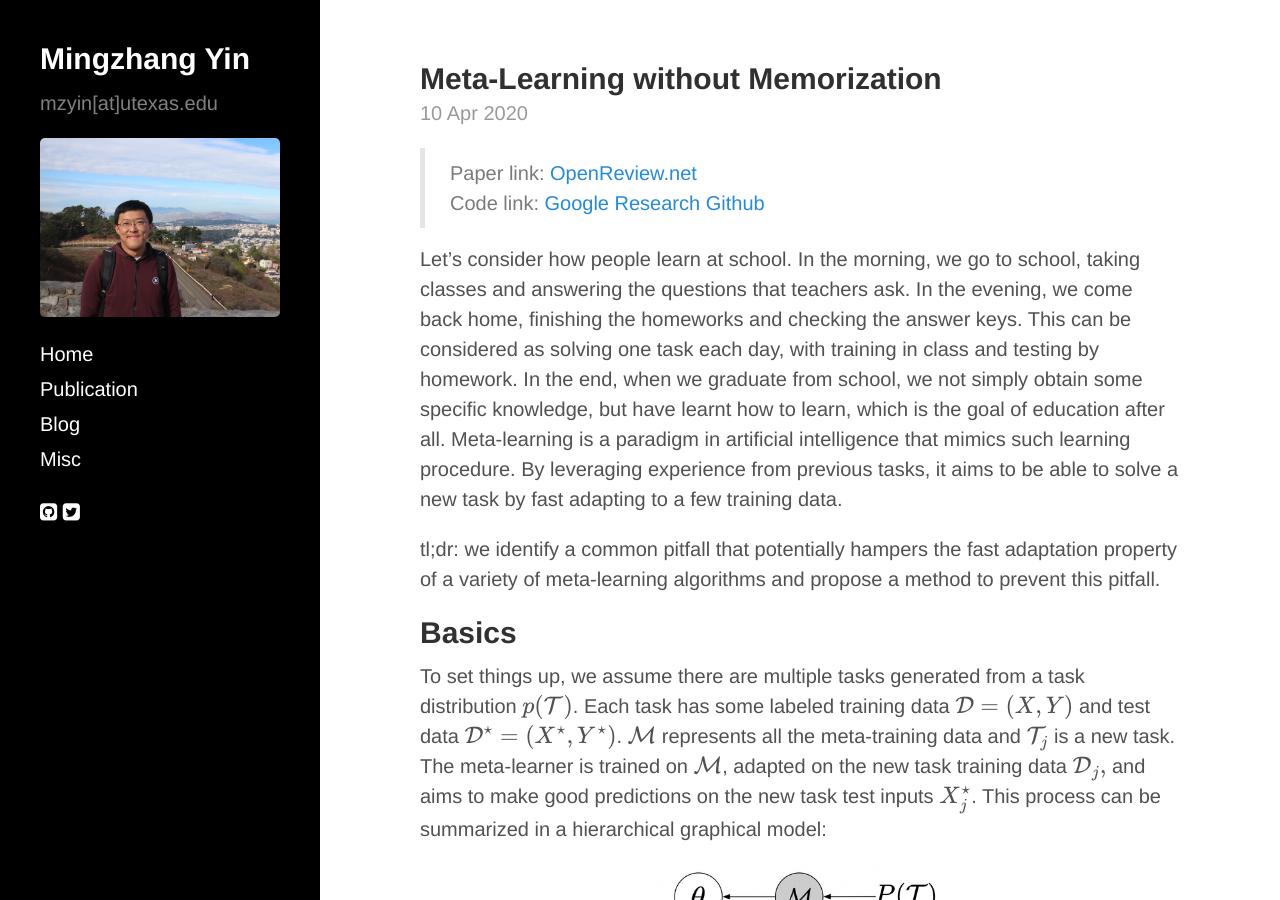
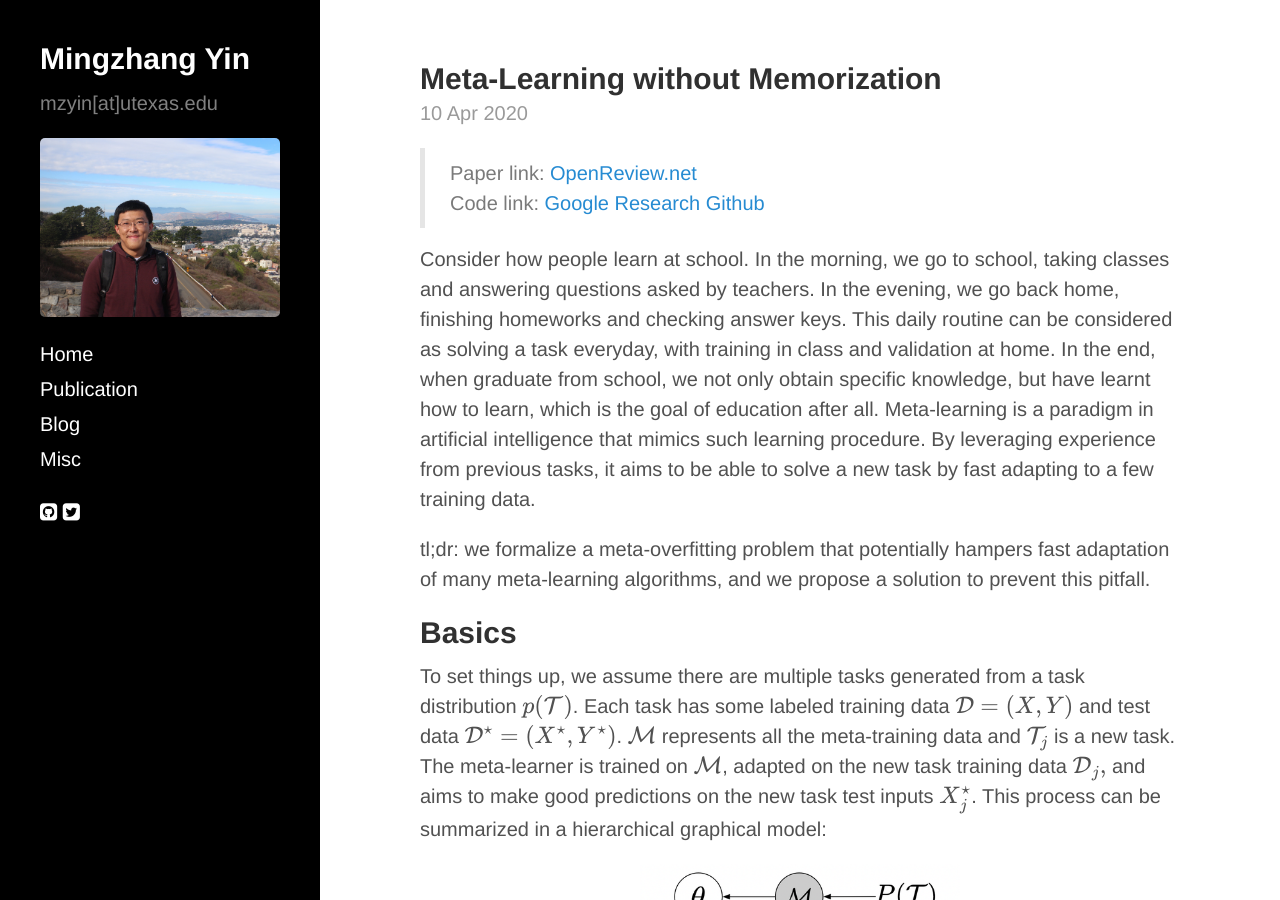
Before and after one commit to mingzhang-yin/mingzhang-yin.github.io, a Jekyll site: the page built from _posts/2020-04-10-Meta-learning-without-Memorization.md, in a window 1280 px wide and 900 px high. Built offline with Jekyll 4.4.1, drawn with Linux system fonts in a browser that asks for light colours; nearby versions of some CDN libraries; formulas are drawn with MathJax 3.

Commit message:
Update 2020-04-10-Meta-learning-without-Memorization.md

```diff
--- a/_posts/2020-04-10-Meta-learning-without-Memorization.md
+++ b/_posts/2020-04-10-Meta-learning-without-Memorization.md
@@ -10,9 +10,9 @@
 >  Paper link: [OpenReview.net](https://openreview.net/pdf?id=BklEFpEYwS)
 >  Code link: [Google Research Github](https://github.com/google-research/google-research/tree/master/meta_learning_without_memorization)
 
-Let's consider how people learn at school. In the morning, we go to school, taking classes and answering the questions that teachers ask. In the evening, we come back home, finishing the homeworks and checking the answer keys. This can be considered as solving one task each day, with training in class and testing by homework. In the end, when we graduate from school, we not simply obtain some specific knowledge, but have learnt how to learn, which is the goal of education after all. Meta-learning is a paradigm in artificial intelligence that mimics such learning procedure. By leveraging  experience from previous tasks, it aims to be able to solve a new task by fast adapting to a few training data.
+Consider how people learn at school. In the morning, we go to school, taking classes and answering questions asked by teachers. In the evening, we go back home, finishing homeworks and checking answer keys. This daily routine can be considered as solving a task everyday, with training in class and validation at home. In the end, when graduate from school, we not only obtain specific knowledge, but have learnt how to learn, which is the goal of education after all. Meta-learning is a paradigm in artificial intelligence that mimics such learning procedure. By leveraging experience from previous tasks, it aims to be able to solve a new task by fast adapting to a few training data.
 
-tl;dr: we identify a common pitfall that potentially hampers the fast adaptation property of a variety of meta-learning algorithms and propose a method to prevent this pitfall.
+tl;dr: we formalize a meta-overfitting problem that potentially hampers fast adaptation of many meta-learning algorithms, and we propose a solution to prevent this pitfall.
 
 ## Basics
 To set things up, we assume there are multiple tasks generated from a task distribution $p(\mathcal{T})$. Each task has some labeled training data $\mathcal{D} = (X,Y)$ and test data $\mathcal{D}^{\star} = (X^{\star},Y^{\star})$.  $\mathcal{M}$ represents all the meta-training data and $\mathcal{T}\_j$ is a new task. The meta-learner is trained on $\mathcal{M}$, adapted on the new task training data $\mathcal{D}_{j},$ and aims to make good predictions on the new task test inputs $X^{\star}\_{j}$. This process can be summarized in a hierarchical graphical model:
```
